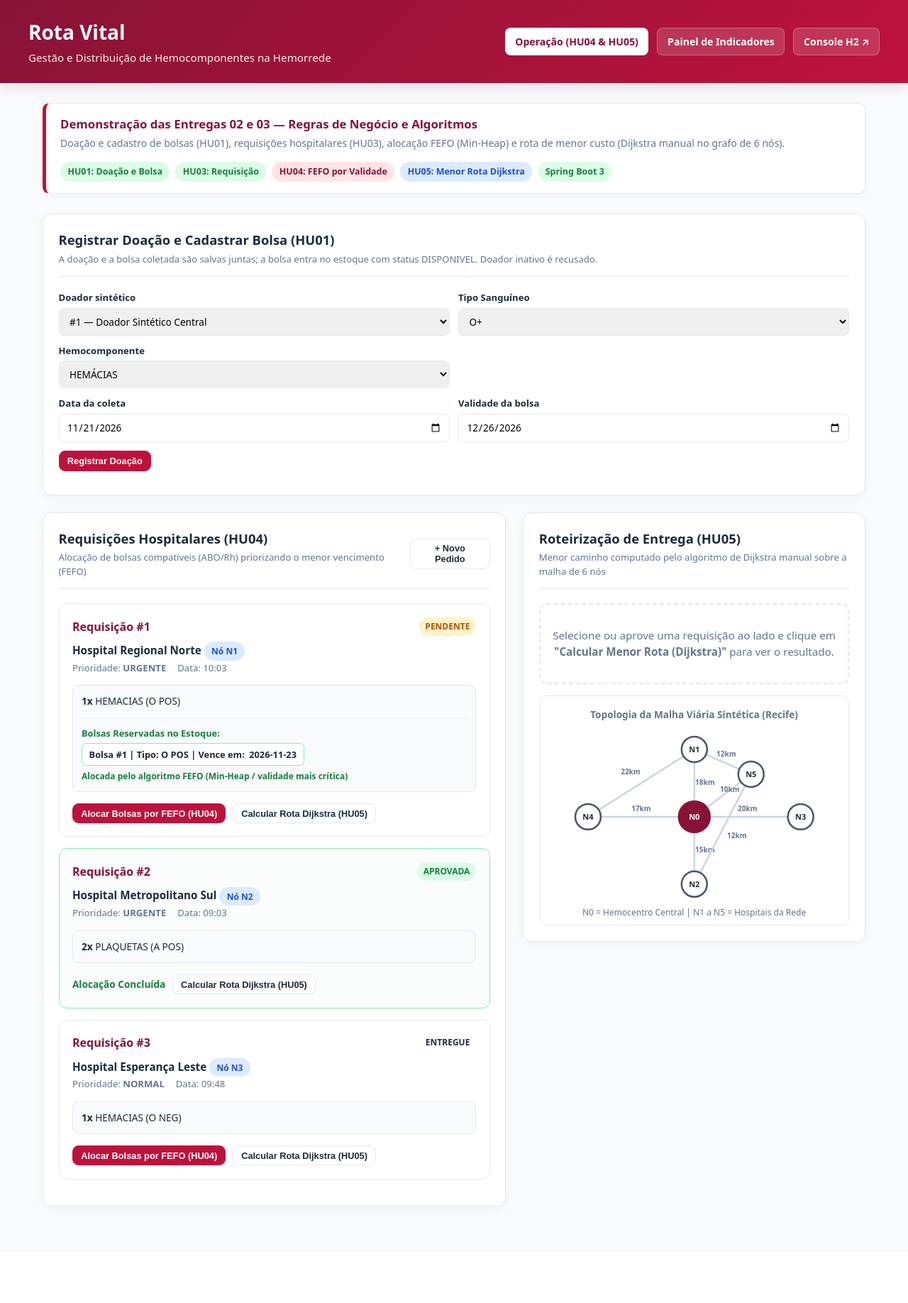
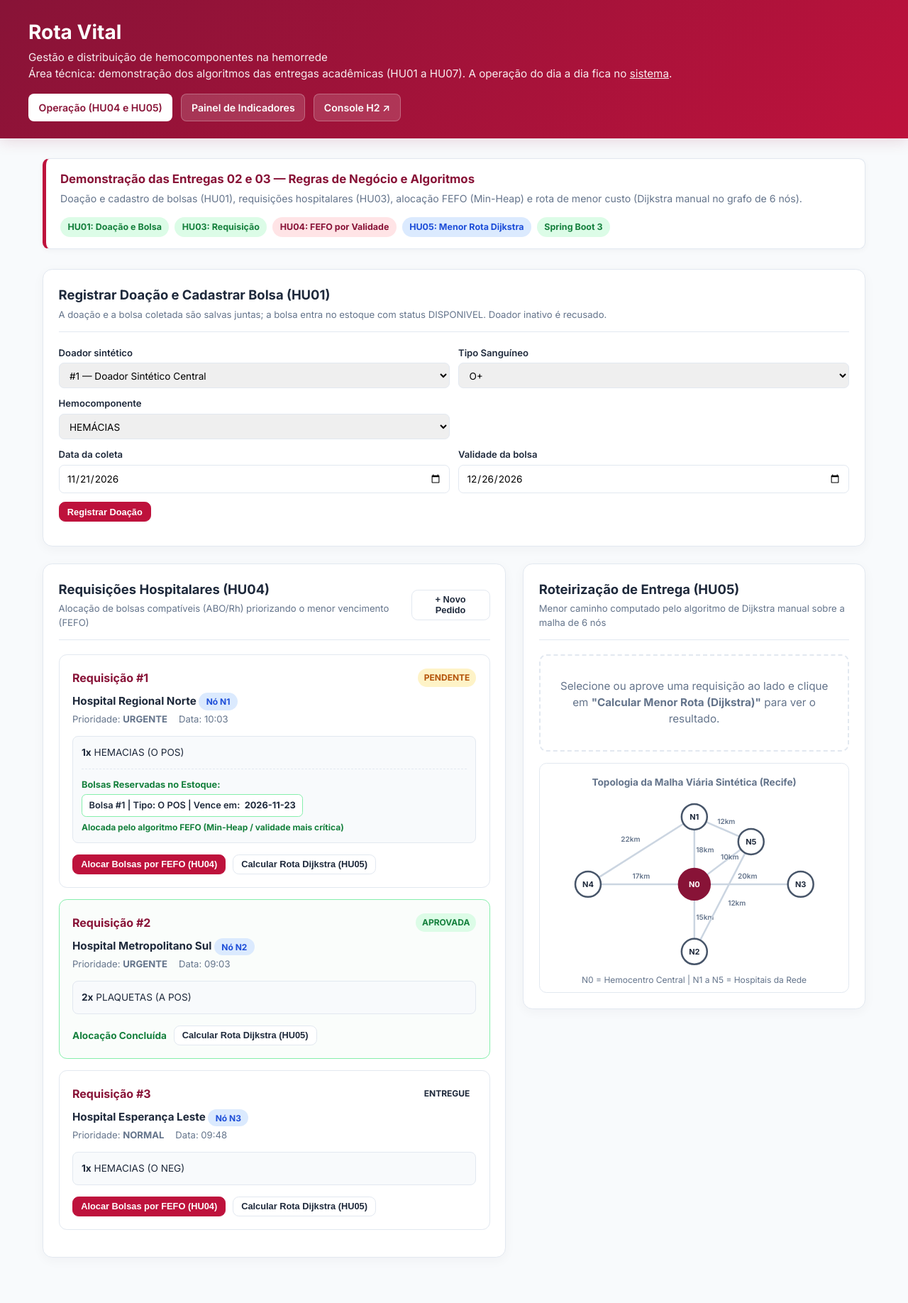
Before and after one commit to Luisr-nunes/projeto_Rota_Vital, a Spring Boot app: page /operacao.html in a window 1280 px wide. Shown: the whole page at 71% size. Before the commit the page ends 1702 px from the top, so only its background shows below. Run offline with Spring Boot 4, Linux system fonts and the light colour scheme; data comes from the database, SQL or seed files in the repository; tables that the repository leaves empty hold one stand-in row (values such as "Sample post"); some of the project's set-up classes (security, data sources, template engines, error pages and the like) are left out, and stand-ins take their place.

Commit message:
fix(ui): páginas legadas como área técnica fora da navegação
- home deixa de linkar operacao.html e indicadores.html; as páginas continuam
  acessíveis pelo endereço como evidência das entregas acadêmicas
- aviso de área técnica com link de volta ao sistema, fonte Inter como no resto
  do produto e mensagens de erro em português lendo o campo mensagem da API

```diff
--- a/rotavital/src/main/resources/static/index.html
+++ b/rotavital/src/main/resources/static/index.html
@@ -99,7 +99,6 @@
           <li><span class="equipe-nome">Micaella Maria Barbosa Cabral</span><span class="equipe-funcao">Engenheira de Dados</span><a class="link" href="mailto:mmbc2@cesar.school">mmbc2@cesar.school</a></li>
           <li><span class="equipe-nome">Mariana Xavier Bezerra</span><span class="equipe-funcao">Desenvolvedor Frontend</span><a class="link" href="mailto:mxb@cesar.school">mxb@cesar.school</a></li>
         </ul>
-        <p style="font-size:13px;color:var(--muted)">Área técnica: <a class="link" href="operacao.html" style="font-size:13px">página de operação</a> · <a class="link" href="indicadores.html" style="font-size:13px">painel de indicadores</a></p>
       </article>
     </section>
   </main>
--- a/rotavital/src/main/resources/static/operacao.html
+++ b/rotavital/src/main/resources/static/operacao.html
@@ -4,6 +4,9 @@
     <meta charset="UTF-8">
     <meta name="viewport" content="width=device-width, initial-scale=1.0">
     <title>Operação e roteirização (área técnica) · Rota Vital</title>
+  <link rel="preconnect" href="https://fonts.googleapis.com">
+  <link rel="preconnect" href="https://fonts.gstatic.com" crossorigin>
+  <link href="https://fonts.googleapis.com/css2?family=Inter:wght@400;500;600;700&display=swap" rel="stylesheet">
   <link rel="icon" href="favicon.svg" type="image/svg+xml">
   <meta name="robots" content="noindex">
     <style>
@@ -31,7 +34,7 @@
 
         body {
             margin: 0;
-            font-family: system-ui, -apple-system, BlinkMacSystemFont, "Segoe UI", Roboto, sans-serif;
+            font-family: Inter, system-ui, -apple-system, "Segoe UI", sans-serif;
             background: var(--fundo);
             color: var(--texto);
             line-height: 1.5;
@@ -507,6 +510,9 @@
         }
         .toast-success { background: var(--verde-claro); color: var(--verde); border: 1px solid #86efac; }
         .toast-error { background: #fee2e2; color: #991b1b; border: 1px solid #fca5a5; }
+
+        .area-tecnica { margin: .5rem 0 0; font-size: .85rem; opacity: .9; }
+        .area-tecnica a { color: inherit; text-decoration: underline; }
     </style>
 </head>
 <body>
@@ -514,11 +520,12 @@
 <header>
     <div class="header-content">
         <div class="header-brand">
-            <h1> Rota Vital</h1>
-            <p>Gestão e Distribuição de Hemocomponentes na Hemorrede</p>
+            <h1>Rota Vital</h1>
+            <p>Gestão e distribuição de hemocomponentes na hemorrede</p>
+            <p class="area-tecnica">Área técnica: demonstração dos algoritmos das entregas acadêmicas (HU01 a HU07). A operação do dia a dia fica no <a href="/login.html">sistema</a>.</p>
         </div>
         <nav class="nav-links">
-            <a href="/operacao.html" class="active">Operação (HU04 & HU05)</a>
+            <a href="/operacao.html" class="active" aria-current="page">Operação (HU04 e HU05)</a>
             <a href="/indicadores.html">Painel de Indicadores</a>
             <a href="/h2-console" target="_blank" title="JDBC URL: jdbc:h2:mem:hemorede | Usuário: sa">Console H2 ↗</a>
         </nav>
@@ -880,7 +887,7 @@
             const resp = await RV.authFetch(`/api/requisicoes/${requisicaoId}/aprovar`, { method: 'POST' });
             if (!resp.ok) {
                 const erroData = await resp.json().catch(() => ({}));
-                throw new Error(erroData.message || `Erro HTTP ${resp.status} ao aprovar requisição.`);
+                throw new Error(erroData.mensagem || erroData.message || `Não foi possível aprovar a requisição (erro ${resp.status}).`);
             }
             showToast(` <b>HU04 Executada com Sucesso!</b> Bolsas compatíveis alocadas e ordenadas por validade mais próxima via <b>FilaFEFO (Min-Heap)</b>.`);
             await carregarRequisicoes();
@@ -904,7 +911,7 @@
 
             if (!resp.ok) {
                 const err = await resp.json().catch(() => ({}));
-                throw new Error(err.message || `Erro ${resp.status} ao calcular rota.`);
+                throw new Error(err.mensagem || err.message || `Não foi possível calcular a rota (erro ${resp.status}).`);
             }
 
             const rota = await resp.json();
@@ -1061,7 +1068,7 @@
         if (errData.erros && typeof errData.erros === 'object') {
             return Object.entries(errData.erros).map(([campo, msg]) => `${campo}: ${msg}`).join(' | ');
         }
-        return errData.mensagem || errData.message || `Erro HTTP ${status}`;
+        return errData.mensagem || errData.message || `Não foi possível concluir (erro ${status}).`;
     }
 
     // HU01 - doadores sintéticos e registro da doação
```
Also changed, not shown: rotavital/src/main/resources/static/indicadores.html (+10 -3 lines).
